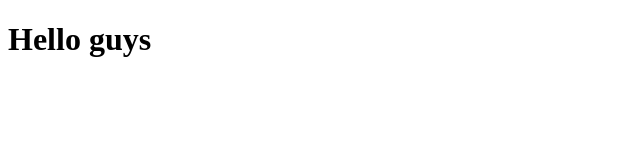
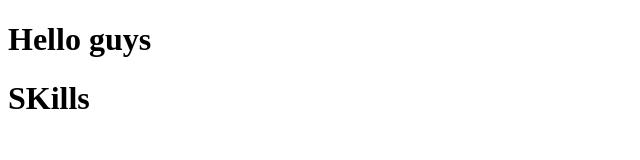
Before and after one commit to vishnum2003/website, a plain HTML site: page index.html in a window 1280 px wide. Shown: the whole page, without its empty margins (0-640 px from the left). Drawn offline with Linux system fonts and the light colour scheme.

Commit message:
added skills

```diff
--- a/index.html
+++ b/index.html
@@ -7,5 +7,6 @@
 </head>
 <body>
     <h1>Hello guys</h1>
+    <h1>SKills</h1>
 </body>
 </html>
```
